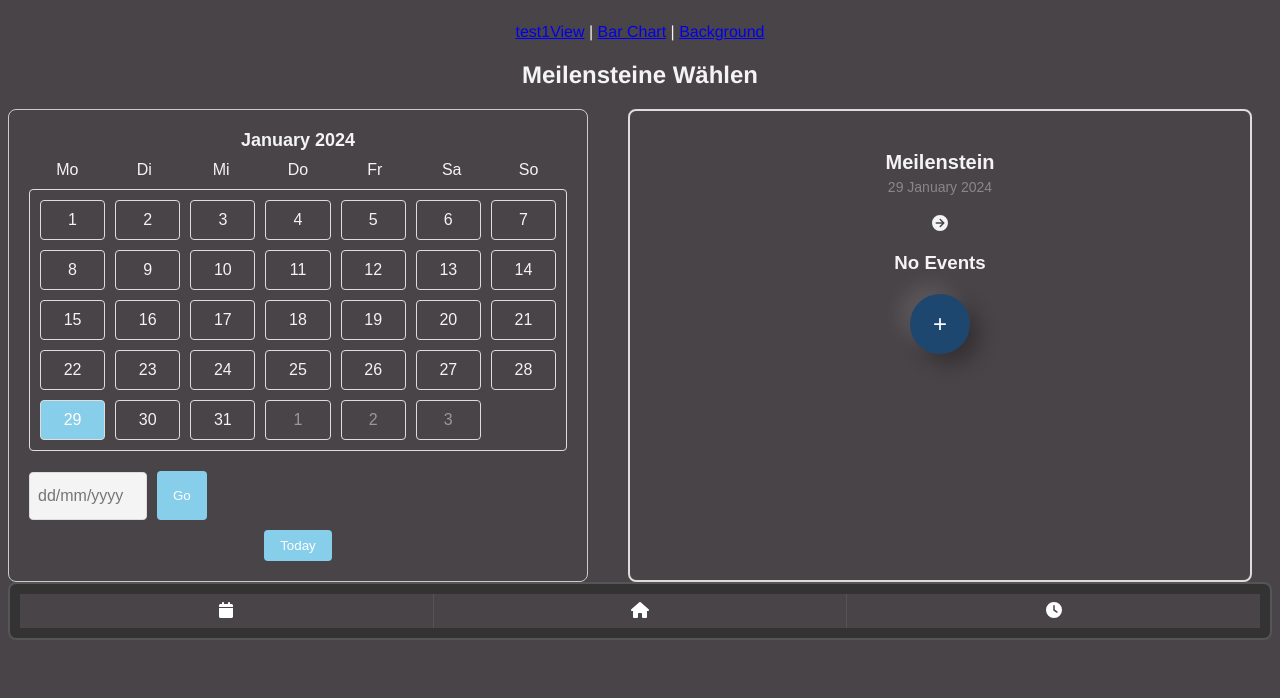
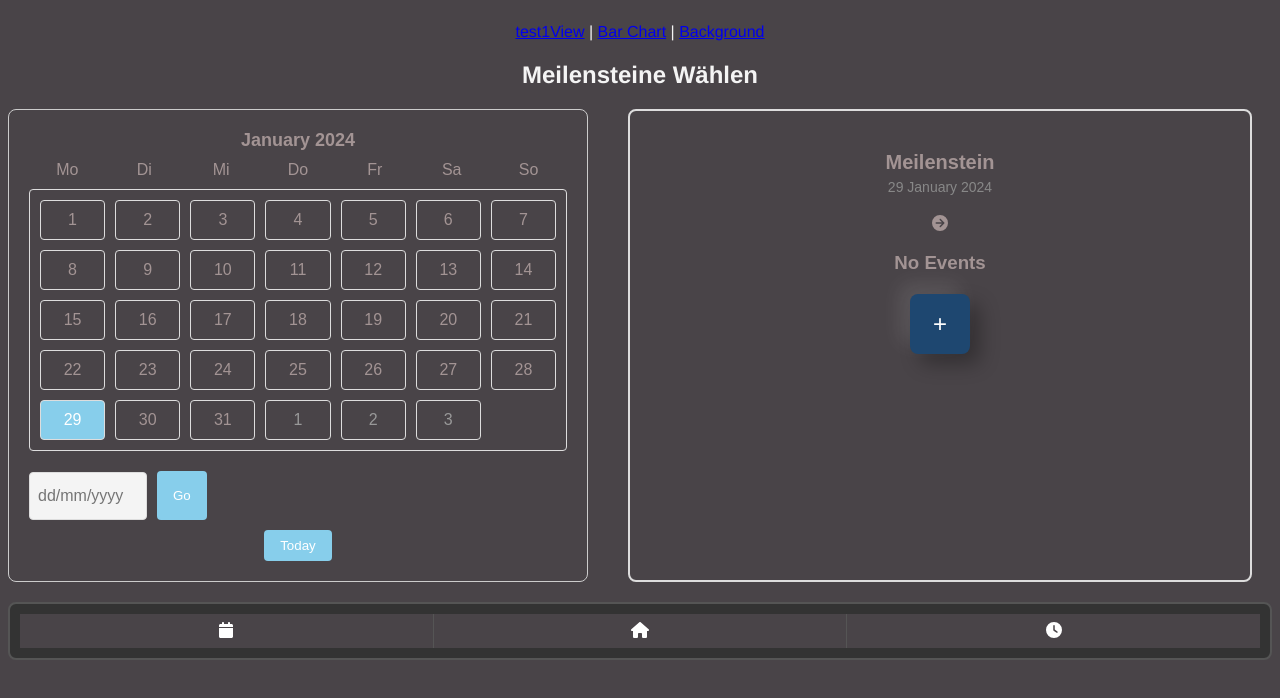
Before and after one commit to Damagefish/Reflektierte-Techniknutzung, a Vue app: page /meilensteine-waehlen in a window 1280 px wide. Shown: the top 698 px of the page. Built offline with nearby package versions, Linux system fonts and the light colour scheme.

Commit message:
Kalender desisgn

```diff
--- a/src/components/KalenderComp.vue
+++ b/src/components/KalenderComp.vue
@@ -54,11 +54,11 @@
            </div>
 
              <div class="add-event-input">
-             <input type="text" placeholder="Event Time From" class="event-time-from" />
+             <input type="text" placeholder="Startzeit" class="event-time-from" />
               </div>
 
                <div class="add-event-input">
-              <input type="text" placeholder="Event Time To" class="event-time-to" />
+              <input type="text" placeholder="Abschlusszeit" class="event-time-to" />
               </div>
 
 
@@ -72,6 +72,7 @@
                       </div>
       </div>
     </div>
+    <section></section>
   </div>
 </template>
 
@@ -545,6 +546,7 @@ getActiveDay(date) {
 <style scoped>
   #app {
     font-family: 'Arial', sans-serif;
+    color: #a39494;
   }
 
   .container {
@@ -710,7 +712,7 @@ getActiveDay(date) {
   }
 
   .title{
-    background-color: white;
+    background-color: #434061;
   }
 
   .add-event-wrapper {
@@ -719,8 +721,8 @@ getActiveDay(date) {
     top: 50%;
     left: 50%;
     transform: translate(-50%, -50%);
-    background-color: #fff;
-    border: 1px solid #ddd;
+    background-color: #516795;
+    border: 1px solid #000000;
     border-radius: 8px;
     padding: 20px;
     z-index: 1000;
@@ -747,7 +749,7 @@ getActiveDay(date) {
 
   .add-event-input input {
     width: 100%;
-    padding: 8px;
+    padding: 2px;
     border: 1px solid #ddd;
     border-radius: 4px;
   }
@@ -767,18 +769,15 @@ getActiveDay(date) {
 
   .add-event {
     position: relative;
-    bottom: 0;
-    right: 0;
     width: 60px;
     height: 60px;
     background-color: #1e4770;
     color: #fff;
     border: none;
-    border-radius: 50%;
+    border-radius: 8px; /* Änderung: Viereckige Form */
     padding: 10px;
     cursor: pointer;
-    box-shadow:
-      -10px -10px 20px rgba(255, 255, 255, 0.1),
+    box-shadow: -10px -10px 20px rgba(255, 255, 255, 0.1),
       10px 10px 20px rgba(0, 0, 0, 0.3);
     transition: background-color 0.3s ease;
     overflow: hidden;
@@ -823,4 +822,8 @@ getActiveDay(date) {
   .store-data p {
     margin: 0;
   }
+
+  section{
+    margin: 20px;
+  }
 </style>
```
